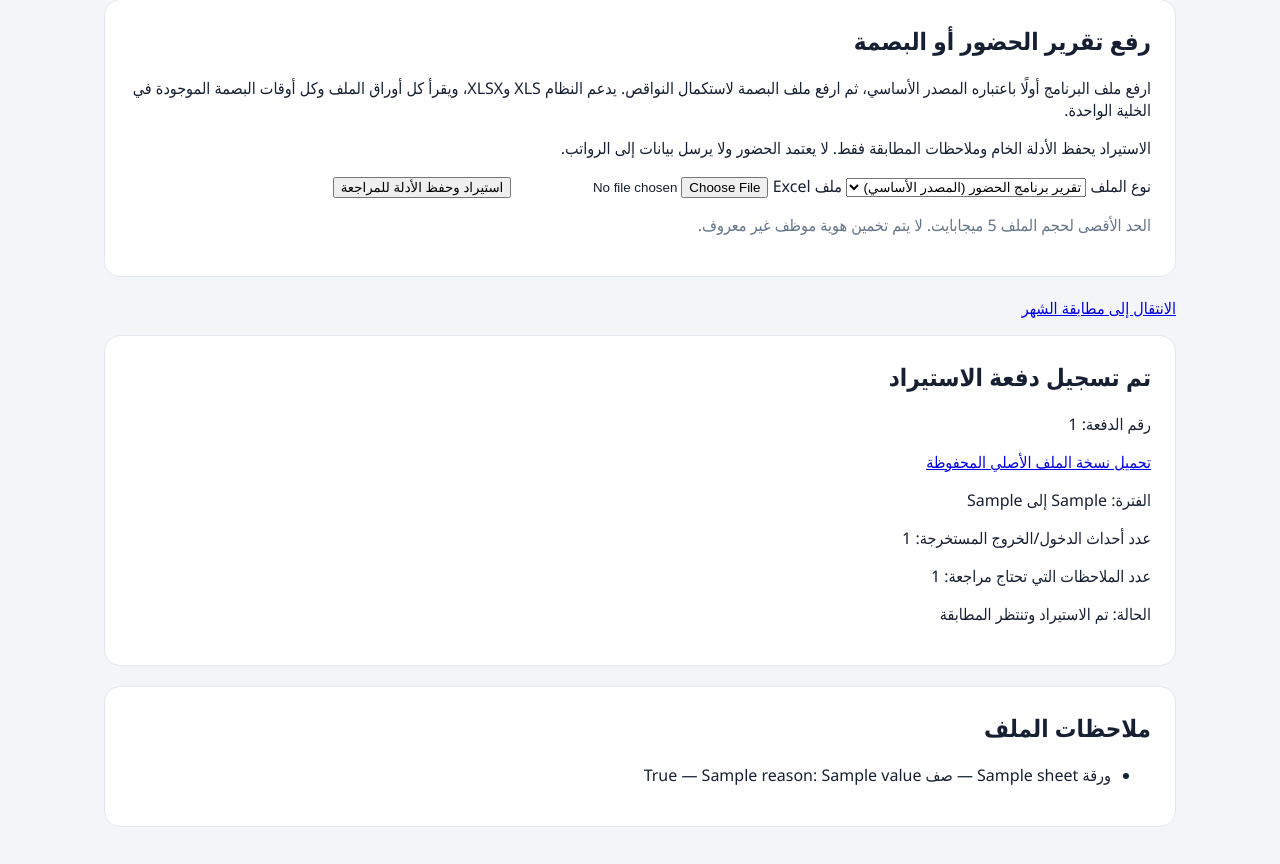
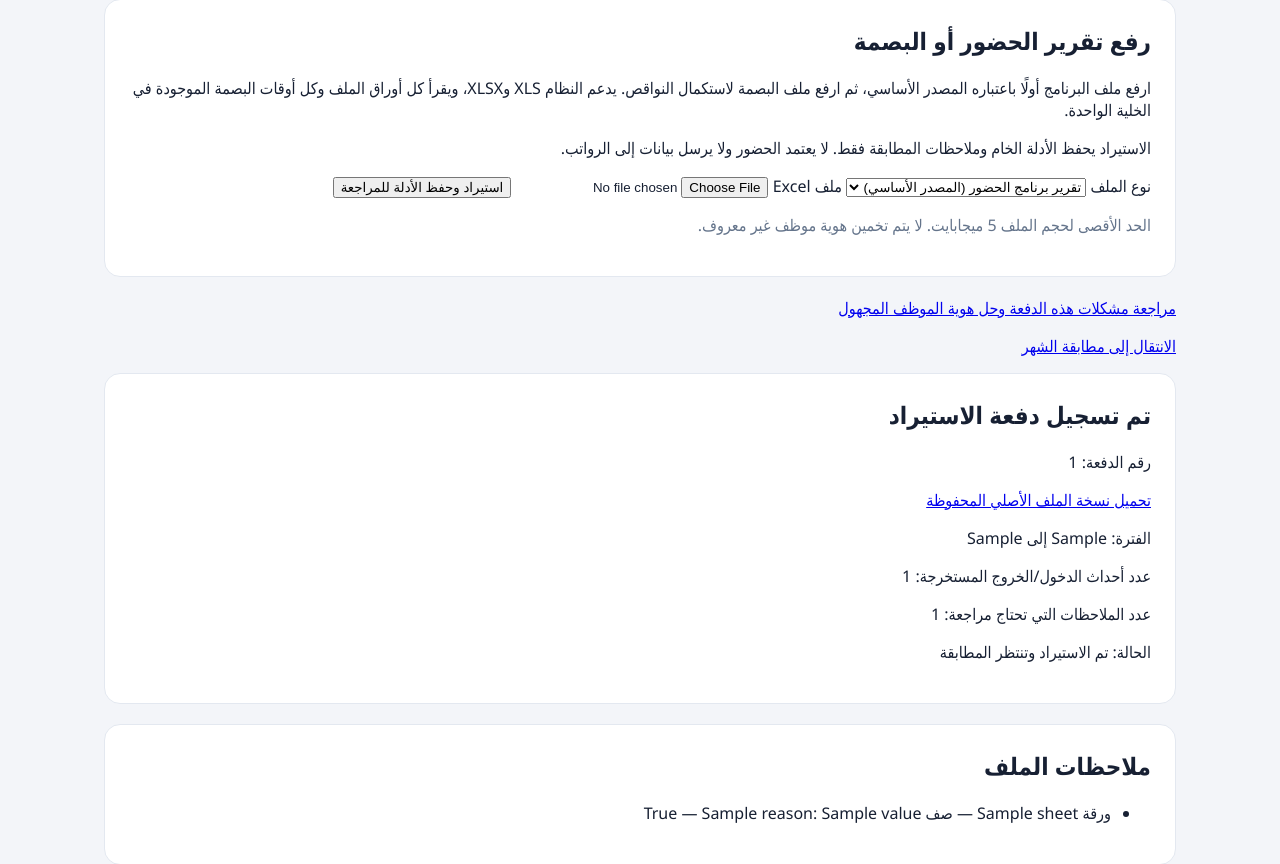
Before and after one commit to ms1813678-bit/ms1813678-bit-my-business-hotel, a Python web app: template app/templates/attendance_import.html in a window 1280 px wide. Shown: the part 217-1081 px from the top of the page. Run offline with Jinja, Linux system fonts and the light colour scheme; the template is opened without the code that fills it: most values are stand-ins (such as "Sample title", 1, 10 or a date in 2020).

Commit message:
Link import result to issue review page

```diff
--- a/app/templates/attendance_import.html
+++ b/app/templates/attendance_import.html
@@ -41,6 +41,9 @@
     </section>
     {% endif %}
 
+    {% if batch %}
+    <p><a href="/attendance/import/{{ batch.id }}/issues">مراجعة مشكلات هذه الدفعة وحل هوية الموظف المجهول</a></p>
+    {% endif %}
     <p><a href="/attendance/reconcile">الانتقال إلى مطابقة الشهر</a></p>
 
     {% if batch %}
```
